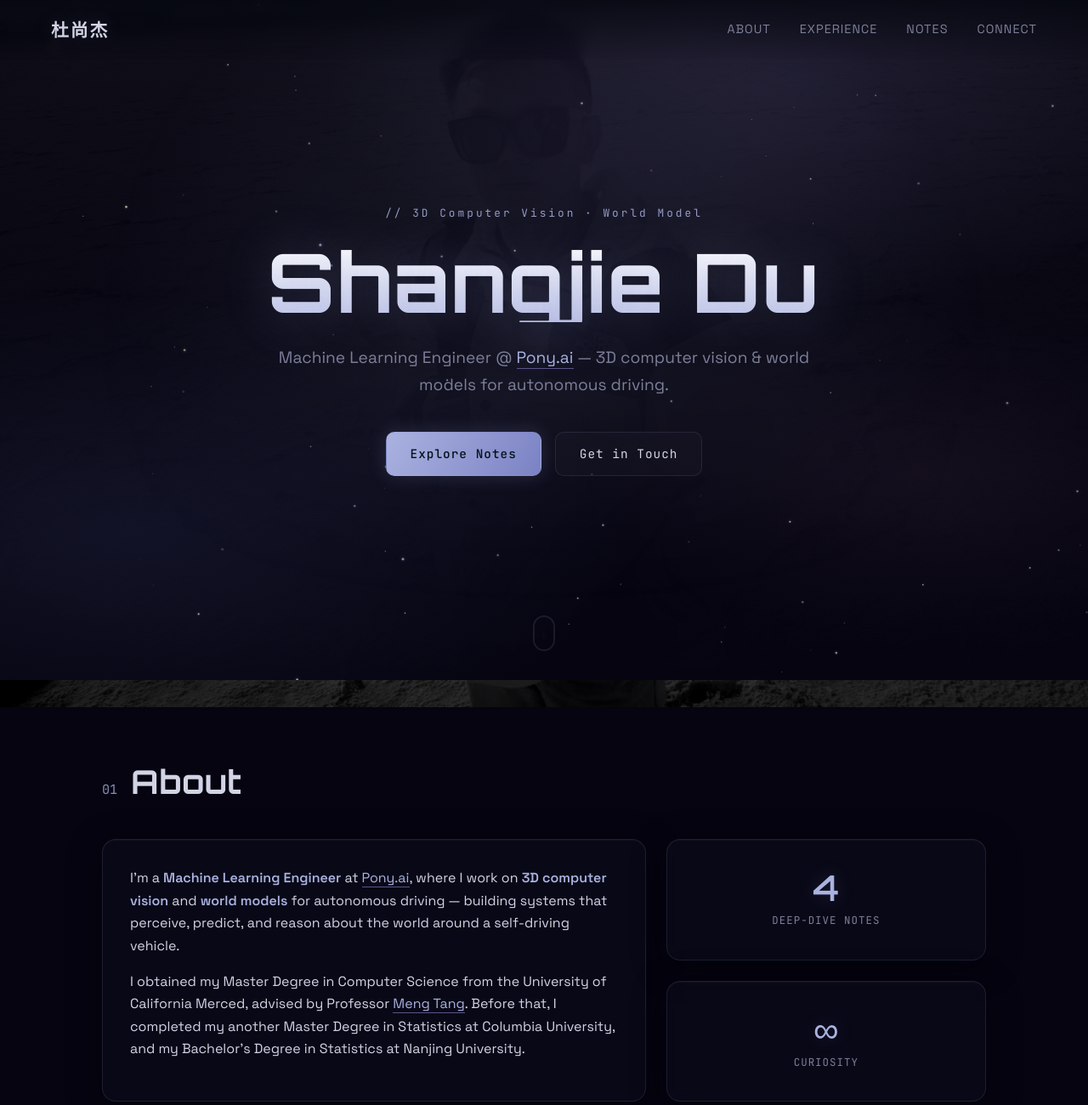
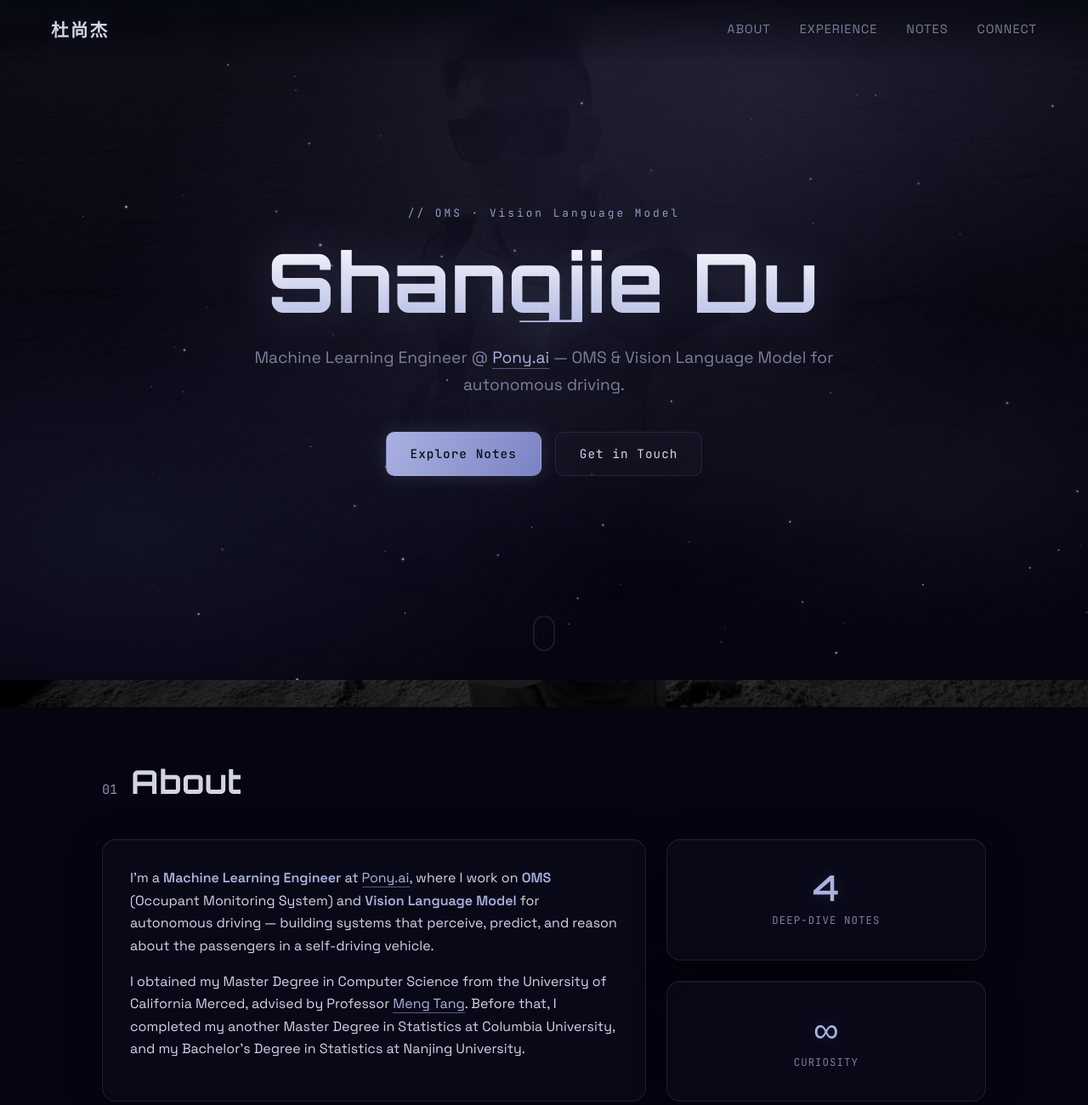
Before and after one commit to aJay0422/ShangjieWebsite, a plain HTML site: page index.html in a window 1280 px wide. Shown: the top 1300 px of the page at 85% size. Drawn offline with Linux system fonts and the light colour scheme.

Commit message:
Update index.html

```diff
--- a/index.html
+++ b/index.html
@@ -33,12 +33,12 @@
     <!-- HERO -->
     <section id="home" class="hero">
       <div class="hero__inner">
-        <p class="hero__eyebrow">// 3D Computer Vision · World Model</p>
+        <p class="hero__eyebrow">// OMS · Vision Language Model</p>
         <h1 class="hero__title">Shangjie&nbsp;Du</h1>
         <p class="hero__subtitle">
           Machine Learning Engineer @
           <a class="ilink" href="https://pony.ai" target="_blank" rel="noopener">Pony.ai</a>
-          — 3D computer vision &amp; world models for autonomous driving.
+          — OMS &amp; Vision Language Model for autonomous driving.
         </p>
         <div class="hero__cta">
           <a href="#notes" class="btn btn--primary">Explore Notes</a>
@@ -61,9 +61,9 @@
           <p>
             I'm a <strong>Machine Learning Engineer</strong> at
             <a class="ilink" href="https://pony.ai" target="_blank" rel="noopener">Pony.ai</a>,
-            where I work on <strong>3D computer vision</strong> and <strong>world models</strong>
+            where I work on <strong>OMS</strong> (Occupant Monitoring System) and <strong>Vision Language Model</strong>
             for autonomous driving — building systems that perceive, predict, and reason about
-            the world around a self-driving vehicle.
+            the passengers in a self-driving vehicle.
           </p>
           <p>
             I obtained my Master Degree in Computer Science from the University of California Merced,
@@ -104,7 +104,7 @@
           <h3 class="timeline__role">Machine Learning Engineer</h3>
           <p class="timeline__org">Pony.ai</p>
           <p class="timeline__desc">
-            Working on 3D computer vision and world models for autonomous driving.
+            Working on OMS and Vision Language Model for autonomous driving.
           </p>
         </article>
         <article class="timeline__item glass">
```
